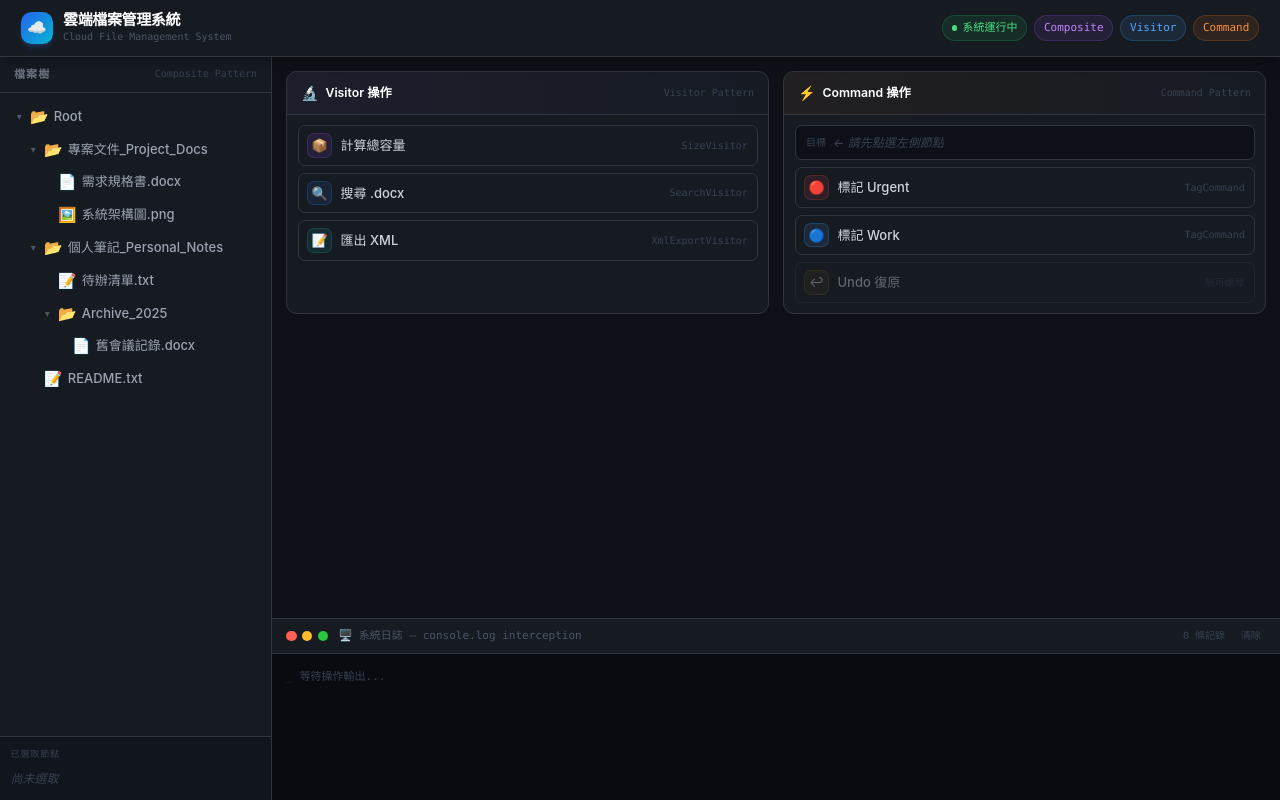
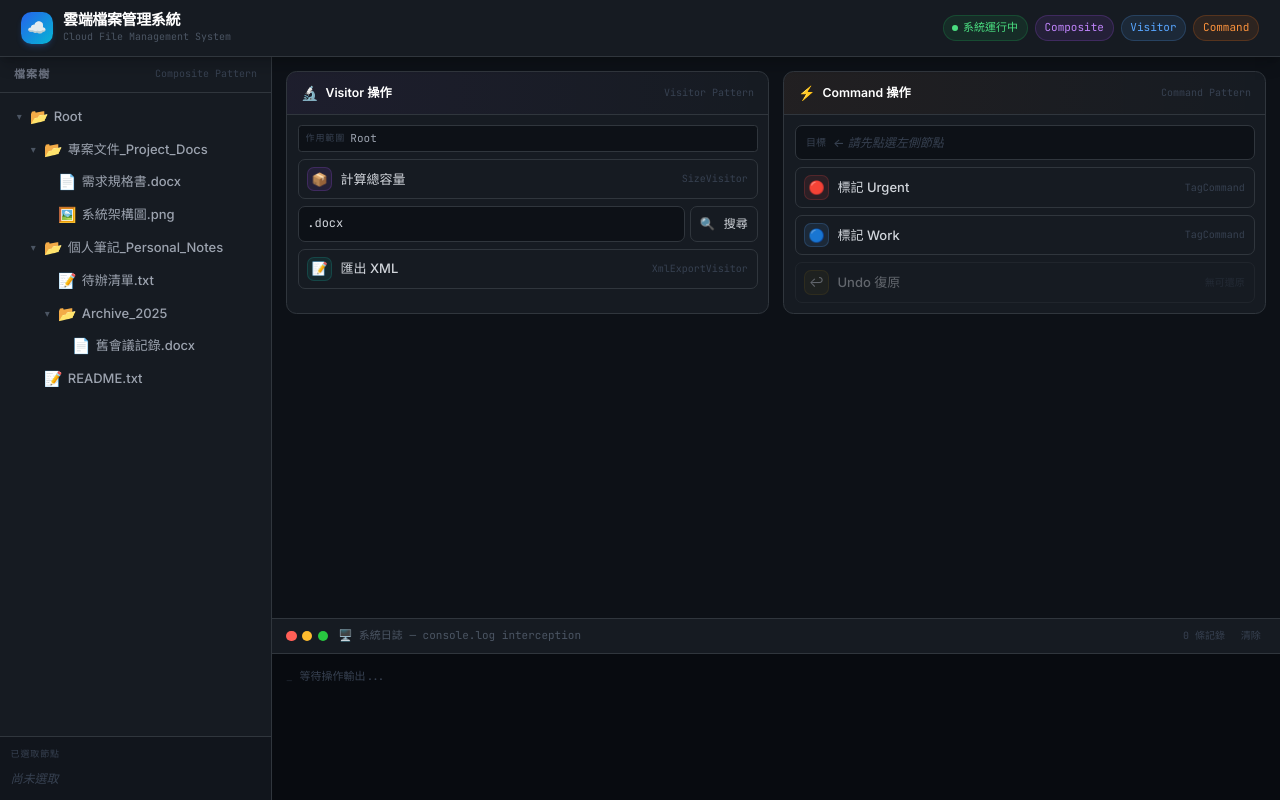
Before and after one commit to maby903312/cloud-file-management-system, a Vue app: page / in a window 1280 px wide. Built offline with nearby package versions, Linux system fonts and the light colour scheme.

Commit message:
feat:[雲端檔案系統]joyce-II版

```diff
--- a/src/core/composite.ts
+++ b/src/core/composite.ts
@@ -13,12 +13,23 @@ export abstract class FileSystemNode {
   public size: number          // 單位：KB
   public createdAt: Date
   public tags: Set<string>
+  /** 指向父目錄，根節點為 null */
+  public parent: Directory | null = null
 
   constructor(name: string, size: number, createdAt?: Date) {
     this.name = name
     this.size = size
     this.createdAt = createdAt ?? new Date()
     this.tags = new Set<string>()
+  }
+
+  /**
+   * 遞迴往上追溯 parent，組合完整絕對路徑。
+   * 例如：Root/專案文件_Project_Docs/需求規格書.docx
+   */
+  getPath(): string {
+    if (this.parent === null) return this.name
+    return `${this.parent.getPath()}/${this.name}`
   }
 
   /** 接受訪問者（Visitor Pattern 的 accept 鉤子） */
@@ -36,8 +47,9 @@ export class Directory extends FileSystemNode {
     this.children = []
   }
 
-  /** 加入子節點 */
+  /** 加入子節點，並自動設定 parent 回指 */
   add(node: FileSystemNode): this {
+    node.parent = this
     this.children.push(node)
     return this
   }
--- a/src/ui/App.vue
+++ b/src/ui/App.vue
@@ -1,5 +1,5 @@
 <script setup lang="ts">
-import { ref, nextTick, shallowRef } from 'vue'
+import { ref, computed, nextTick, shallowRef } from 'vue'
 import { root, commandManager } from '@core/index'
 import { SizeVisitor, SearchVisitor, XmlExportVisitor } from '@core/visitor'
 import { TagCommand } from '@core/command'
@@ -18,6 +18,14 @@ const forceUpdate = () => { updateKey.value++ }
 // ─────────────────────────────────────────────────────────────
 const selectedNode = shallowRef<FileSystemNode | null>(null)
 const selectNode = (node: FileSystemNode) => { selectedNode.value = node }
+
+/** #1 路徑追溯：利用 getPath() 決定實時計算 */
+const selectedPath = computed(() =>
+  selectedNode.value ? selectedNode.value.getPath() : ''
+)
+
+/** 操作作用範圍：如果有選取節點則對其執行，否則回視到 root */
+const activeScope = computed(() => selectedNode.value ?? root)
 
 /** 根據節點型別回傳對應 Emoji */
 const getNodeIcon = (node: FileSystemNode): string => {
@@ -76,25 +84,35 @@ const logClass = (type: LogType): string =>
 const clearLogs = () => { logs.value = [] }
 
 // ─────────────────────────────────────────────────────────────
-// Visitor 操作
+// #2 Visitor 操作（對 activeScope 執行，不再寫死對 root）
 // ─────────────────────────────────────────────────────────────
 interface VisitorResult { title: string; content: string }
 const visitorResult = ref<VisitorResult | null>(null)
 
 const calcSize = () => {
+  const scope = activeScope.value
   const v = new SizeVisitor()
-  const size = root.accept(v) as number
+  const size = scope.accept(v) as number
   visitorResult.value = {
     title:   '📦 總容量計算結果',
-    content: `總容量：${size} KB（${(size / 1024).toFixed(2)} MB）`,
+    content: `範圍：${scope.name}\n總容量：${size} KB（${(size / 1024).toFixed(2)} MB）`,
   }
 }
 
-const searchDocx = () => {
-  const v = new SearchVisitor('.docx')
-  root.accept(v)
+// #3 動態搜尋：searchQuery 由使用者輸入
+const searchQuery = ref('.docx')
+
+const runSearch = () => {
+  const scope = activeScope.value
+  const query = searchQuery.value.trim()
+  if (!query) {
+    logs.value.push({ id: _logId++, message: '[系統] 請輸入搜尋關鍵字', type: 'system' })
+    return
+  }
+  const v = new SearchVisitor(query)
+  scope.accept(v)
   visitorResult.value = {
-    title: `🔍 搜尋結果：.docx 檔案（共 ${v.results.length} 筆）`,
+    title: `🔍 搜尋結果："${query}"（範圍: ${scope.name}，共 ${v.results.length} 筆）`,
     content: v.results.length > 0
       ? v.results.map(f => `• ${f.name}  [${f.size} KB]`).join('\n')
       : '找不到符合的檔案',
@@ -102,17 +120,18 @@ const searchDocx = () => {
 }
 
 const exportXml = () => {
+  const scope = activeScope.value
   const v = new XmlExportVisitor()
   visitorResult.value = {
     title:   '📝 XML 匯出結果',
-    content: root.accept(v) as string,
+    content: scope.accept(v) as string,
   }
 }
 
 // ─────────────────────────────────────────────────────────────
-// Command 操作
+// #4 Command 操作：Toggle 標簽（已有則移除，未有則新增）
 // ─────────────────────────────────────────────────────────────
-const addTag = (tag: string) => {
+const toggleTag = (tag: string) => {
   if (!selectedNode.value) {
     logs.value.push({
       id: _logId++,
@@ -121,14 +140,20 @@ const addTag = (tag: string) => {
     })
     return
   }
-  commandManager.execute(new TagCommand(selectedNode.value, tag, 'add'))
+  // TagCommand 構造式自動 Toggle
+  commandManager.execute(new TagCommand(selectedNode.value, tag))
   forceUpdate()
 }
 
+// #5 Undo：按鈕正确 disabled + 動態顯示最後一個命令名稱
 const undoCmd = () => {
   commandManager.undo()
   forceUpdate()
 }
+
+/** 判斷選取節點是否已有某標簽（給按鈕顯示 Toggle 狀態） */
+const hasTag = (tag: string): boolean =>
+  !!selectedNode.value?.tags.has(tag)
 </script>
 
 <template>
@@ -227,8 +252,19 @@ const undoCmd = () => {
       <!-- ┌─────────────── RIGHT PANEL ──────────────────────┐ -->
       <div class="flex-1 flex flex-col overflow-hidden">
 
-        <!-- Top: scrollable actions + result -->
         <div class="flex-1 overflow-y-auto p-4 space-y-4">
+
+          <!-- ╔══ #1 Current Path Banner ══════════════════════╗ -->
+          <div
+            v-if="selectedPath"
+            class="flex items-center gap-2 px-3 py-2 bg-[#161b22] border border-[#30363d]
+                   rounded-lg overflow-hidden"
+          >
+            <span class="text-[10px] font-mono text-gray-700 flex-none uppercase tracking-widest">路徑</span>
+            <span class="text-[11px] font-mono text-[#58a6ff] truncate" :title="selectedPath">
+              {{ selectedPath }}
+            </span>
+          </div>
 
           <!-- ── Action Cards Row ─────────────────────────── -->
           <div class="grid grid-cols-1 xl:grid-cols-2 gap-4">
@@ -241,16 +277,33 @@ const undoCmd = () => {
                 <span class="ml-auto text-[10px] text-gray-700 font-mono">Visitor Pattern</span>
               </div>
               <div class="p-3 space-y-2">
+                <!-- Scope hint -->
+                <div class="flex items-center gap-1.5 px-2 py-1 mb-1 rounded bg-[#0d1117] border border-[#30363d]">
+                  <span class="text-[9px] font-mono text-gray-700 uppercase tracking-widest flex-none">作用範圍</span>
+                  <span class="text-[11px] font-mono text-gray-400 truncate">
+                    {{ activeScope.name }}
+                  </span>
+                </div>
                 <button @click="calcSize" class="action-btn hover:border-purple-500/25">
                   <span class="icon-badge bg-purple-500/10 border-purple-500/20">📦</span>
                   <span class="action-label">計算總容量</span>
                   <span class="action-hint">SizeVisitor</span>
                 </button>
-                <button @click="searchDocx" class="action-btn hover:border-blue-500/25">
-                  <span class="icon-badge bg-blue-500/10 border-blue-500/20">🔍</span>
-                  <span class="action-label">搜尋 .docx</span>
-                  <span class="action-hint">SearchVisitor</span>
-                </button>
+                <!-- #3 Search with dynamic input -->
+                <div class="flex gap-1.5">
+                  <input
+                    v-model="searchQuery"
+                    @keyup.enter="runSearch"
+                    placeholder="副檔名或關鍵字…"
+                    class="flex-1 min-w-0 px-2.5 py-1.5 bg-[#0d1117] border border-[#30363d] rounded-lg
+                           text-[12px] font-mono text-gray-300 placeholder-gray-700
+                           focus:outline-none focus:border-[#58a6ff]/50 transition-colors"
+                  />
+                  <button @click="runSearch" class="action-btn !w-auto px-3 hover:border-blue-500/25">
+                    <span class="text-sm">🔍</span>
+                    <span class="text-[12px] text-gray-300">搜尋</span>
+                  </button>
+                </div>
                 <button @click="exportXml" class="action-btn hover:border-teal-500/25">
                   <span class="icon-badge bg-teal-500/10 border-teal-500/20">📝</span>
                   <span class="action-label">匯出 XML</span>
@@ -279,33 +332,41 @@ const undoCmd = () => {
                        : '← 請先點選左側節點' }}
                   </span>
                 </div>
-                <!-- Urgent -->
-                <button @click="addTag('Urgent')" class="action-btn hover:border-red-500/25">
+                <!-- #4 Urgent Toggle -->
+                <button @click="toggleTag('Urgent')" class="action-btn hover:border-red-500/25">
                   <span class="icon-badge bg-red-500/10 border-red-500/20">🔴</span>
-                  <span class="action-label">標記 Urgent</span>
-                  <span class="action-hint">TagCommand</span>
+                  <span class="action-label">
+                    {{ hasTag('Urgent') ? '移除 Urgent' : '標記 Urgent' }}
+                  </span>
+                  <span class="action-hint" :class="hasTag('Urgent') ? 'text-red-600' : ''">TagCommand</span>
                 </button>
-                <!-- Work -->
-                <button @click="addTag('Work')" class="action-btn hover:border-[#58a6ff]/25">
+                <!-- #4 Work Toggle -->
+                <button @click="toggleTag('Work')" class="action-btn hover:border-[#58a6ff]/25">
                   <span class="icon-badge bg-[#58a6ff]/10 border-[#58a6ff]/20">🔵</span>
-                  <span class="action-label">標記 Work</span>
-                  <span class="action-hint">TagCommand</span>
+                  <span class="action-label">
+                    {{ hasTag('Work') ? '移除 Work' : '標記 Work' }}
+                  </span>
+                  <span class="action-hint" :class="hasTag('Work') ? 'text-[#58a6ff]' : ''">TagCommand</span>
                 </button>
-                <!-- Undo -->
+                <!-- #5 Undo with dynamic name -->
                 <button
                   @click="undoCmd"
                   :disabled="!commandManager.canUndo"
                   class="action-btn hover:border-yellow-500/25 disabled:opacity-40 disabled:cursor-not-allowed"
                 >
                   <span class="icon-badge bg-yellow-500/10 border-yellow-500/20">↩</span>
-                  <span class="action-label">Undo 復原</span>
+                  <span class="action-label">
+                    <template v-if="commandManager.canUndo">
+                      Undo
+                      <span class="text-yellow-500/80">（復原: {{ commandManager.lastCommandName }}）</span>
+                    </template>
+                    <template v-else>Undo 復原</template>
+                  </span>
                   <span
                     class="action-hint"
                     :class="commandManager.canUndo ? 'text-yellow-600' : ''"
                   >
-                    {{ commandManager.canUndo
-                       ? `${commandManager.undoCount} 步可還原`
-                       : '無可還原' }}
+                    {{ commandManager.canUndo ? `${commandManager.undoCount} 步` : '無可還原' }}
                   </span>
                 </button>
               </div>
--- a/src/ui/style.css
+++ b/src/ui/style.css
@@ -2,11 +2,11 @@
    雲端檔案管理系統 — Global Styles
    使用 Tailwind CSS directives
    ========================================================= */
+@import url('https://fonts.googleapis.com/css2?family=Inter:wght@300;400;500;600;700&family=JetBrains+Mono:wght@400;500&display=swap');
+
 @tailwind base;
 @tailwind components;
 @tailwind utilities;
-
-@import url('https://fonts.googleapis.com/css2?family=Inter:wght@300;400;500;600;700&family=JetBrains+Mono:wght@400;500&display=swap');
 
 :root {
   --color-bg-primary: #0d1117;
```
Also changed, not shown: src/core/command.ts (+27 -13 lines).
